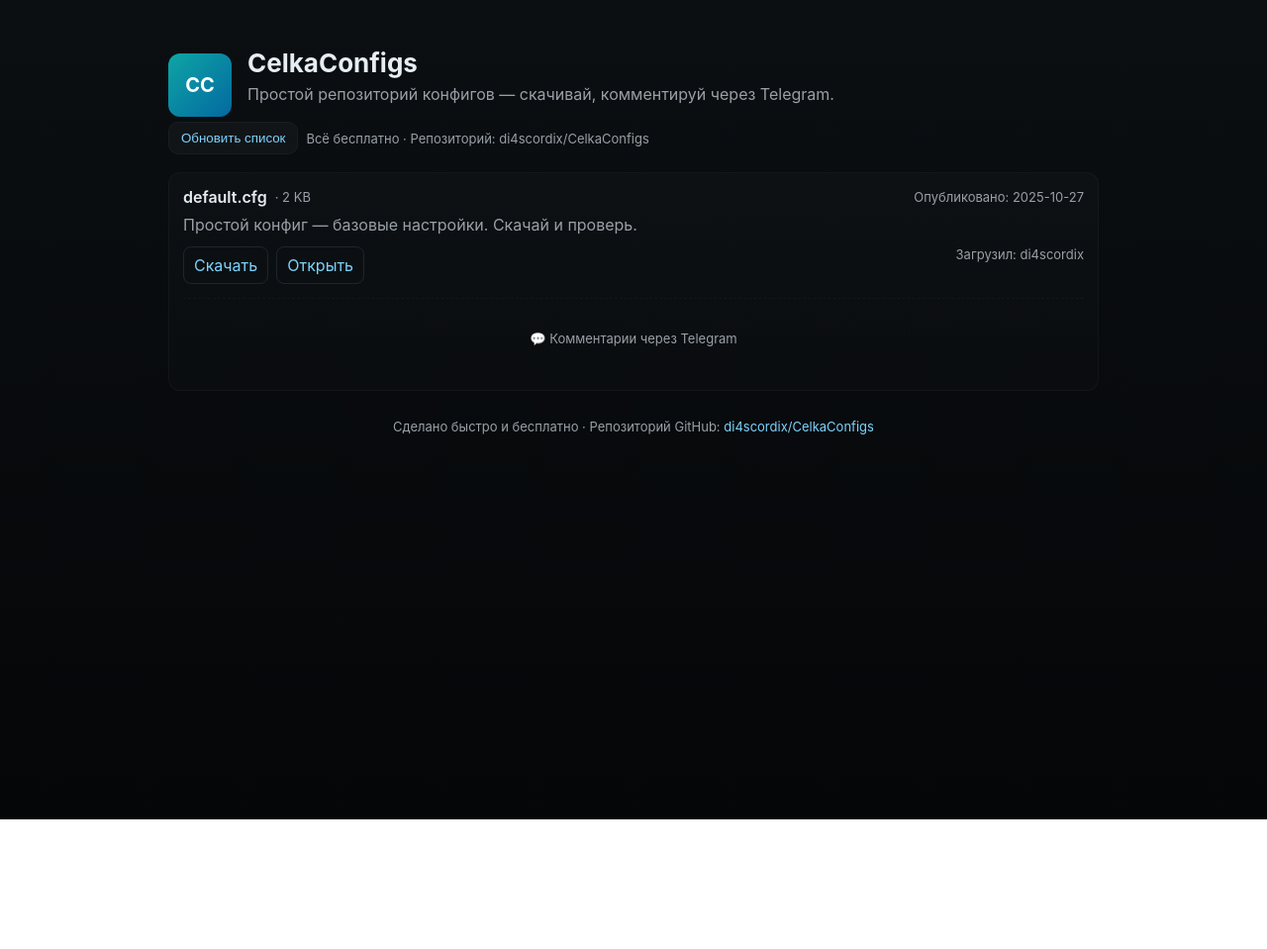
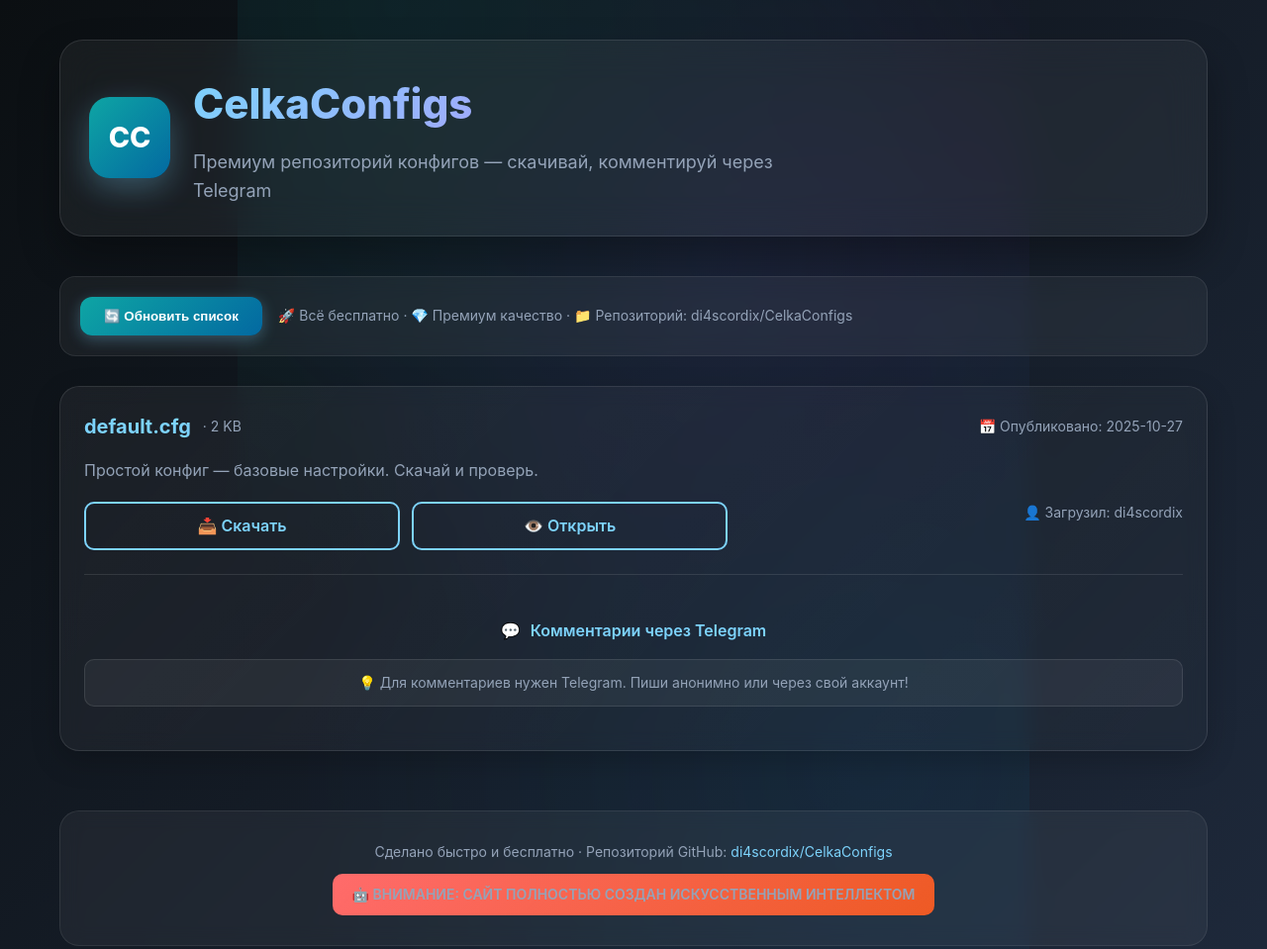
Before and after one commit to di4scordix/CelkaConfigs, a plain HTML site: page index.html in a window 1280 px wide. Shown: the top 959 px of the page at 99% size. Before the commit the page ends 828 px from the top, so only its background shows below. Drawn offline with Linux system fonts and the light colour scheme; a script that the page names is missing.

Commit message:
Update index.html

```diff
--- a/index.html
+++ b/index.html
@@ -6,112 +6,367 @@
   <title>CelkaConfigs — ЦелкаКонфигс</title>
   <meta name="description" content="CelkaConfigs — простой сайт с конфигами и комментариями (Telegram)">
 
+  <!-- САЙТ ПОЛНОСТЬЮ СОЗДАН ИСКУССТВЕННЫМ ИНТЕЛЛЕКТОМ -->
+  <!-- АВТОР КОДА: AI ASSISTANT, ДИЗАЙН: AI ASSISTANT -->
+
   <style>
-    :root{
-      --bg:#0b0f12;
-      --card:#0f1720;
-      --muted:#99a0a6;
-      --accent:#7dd3fc;
-      --glass: rgba(255,255,255,0.03);
+    :root {
+      --bg: #0b0f12;
+      --card: #0f1720;
+      --muted: #94a3b8;
+      --accent: #7dd3fc;
+      --accent-glow: rgba(125, 211, 252, 0.3);
+      --glass: rgba(255, 255, 255, 0.05);
+      --gradient-1: #0ea5a4;
+      --gradient-2: #0369a1;
+      --gradient-3: #7c3aed;
     }
-    *{box-sizing:border-box}
-    body{margin:0;font-family:Inter,ui-sans-serif,system-ui,-apple-system,"Segoe UI",Roboto,'Helvetica Neue',Arial;color:#e6eef3;background:linear-gradient(180deg,var(--bg),#050608);min-height:100vh}
-    .wrap{max-width:980px;margin:28px auto;padding:20px}
-    header{display:flex;align-items:center;gap:16px}
-    .logo{width:64px;height:64px;border-radius:12px;background:linear-gradient(135deg,#0ea5a4,#0369a1);display:flex;align-items:center;justify-content:center;color:white;font-weight:700;font-size:20px}
-    h1{margin:0;font-size:26px}
-    p.lead{color:var(--muted);margin:6px 0 18px}
 
-    .controls{display:flex;gap:8px;align-items:center;margin-bottom:18px}
-    .btn{background:var(--glass);border:1px solid rgba(255,255,255,0.03);padding:8px 12px;border-radius:10px;color:var(--accent);cursor:pointer}
+    * {
+      box-sizing: border-box;
+      margin: 0;
+      padding: 0;
+    }
 
-    .list{display:flex;flex-direction:column;gap:14px}
-    .item{background:linear-gradient(180deg, rgba(255,255,255,0.02), rgba(255,255,255,0.01));border:1px solid rgba(255,255,255,0.03);padding:14px;border-radius:12px;display:flex;flex-direction:column}
-    .item-head{display:flex;align-items:center;justify-content:space-between;gap:12px}
-    .meta{display:flex;gap:8px;align-items:center}
-    .filename{font-weight:600}
-    .desc{color:var(--muted);margin-top:8px}
+    body {
+      margin: 0;
+      font-family: 'Inter', 'Segoe UI', system-ui, -apple-system, sans-serif;
+      color: #f1f5f9;
+      background: linear-gradient(135deg, var(--bg) 0%, #1e293b 100%);
+      min-height: 100vh;
+      line-height: 1.6;
+    }
 
-    .actions{display:flex;gap:8px;margin-top:12px}
-    .download{background:transparent;border:1px solid rgba(125,211,252,0.12);padding:8px 10px;border-radius:8px;color:var(--accent);text-decoration:none}
-    .small{font-size:13px;color:var(--muted)}
+    .wrap {
+      max-width: 1200px;
+      margin: 0 auto;
+      padding: 40px 20px;
+    }
 
-    .giscus-wrap{margin-top:14px;padding-top:12px;border-top:1px dashed rgba(255,255,255,0.03)}
+    /* Анимированный фон */
+    .bg-animation {
+      position: fixed;
+      top: 0;
+      left: 0;
+      width: 100%;
+      height: 100%;
+      z-index: -1;
+      opacity: 0.1;
+      background:
+        radial-gradient(circle at 20% 80%, var(--gradient-1) 0%, transparent 50%),
+        radial-gradient(circle at 80% 20%, var(--gradient-2) 0%, transparent 50%),
+        radial-gradient(circle at 40% 40%, var(--gradient-3) 0%, transparent 50%);
+      animation: float 20s ease-in-out infinite;
+    }
+
+    @keyframes float {
+      0%, 100% { transform: translateY(0px) rotate(0deg); }
+      50% { transform: translateY(-20px) rotate(180deg); }
+    }
+
+    header {
+      display: flex;
+      align-items: center;
+      gap: 24px;
+      margin-bottom: 40px;
+      padding: 30px;
+      background: var(--glass);
+      backdrop-filter: blur(20px);
+      border-radius: 24px;
+      border: 1px solid rgba(255, 255, 255, 0.1);
+      box-shadow: 0 20px 40px rgba(0, 0, 0, 0.3);
+    }
+
+    .logo {
+      width: 80px;
+      height: 80px;
+      border-radius: 20px;
+      background: linear-gradient(135deg, var(--gradient-1), var(--gradient-2));
+      display: flex;
+      align-items: center;
+      justify-content: center;
+      color: white;
+      font-weight: 800;
+      font-size: 28px;
+      box-shadow: 0 10px 30px var(--accent-glow);
+      animation: pulse 2s ease-in-out infinite alternate;
+    }
+
+    @keyframes pulse {
+      from { transform: scale(1); }
+      to { transform: scale(1.05); }
+    }
+
+    .header-content h1 {
+      margin: 0;
+      font-size: 42px;
+      font-weight: 800;
+      background: linear-gradient(135deg, var(--accent), #c084fc);
+      -webkit-background-clip: text;
+      -webkit-text-fill-color: transparent;
+      background-clip: text;
+    }
+
+    .lead {
+      color: var(--muted);
+      margin: 12px 0 0;
+      font-size: 18px;
+      max-width: 600px;
+    }
+
+    .controls {
+      display: flex;
+      gap: 16px;
+      align-items: center;
+      margin-bottom: 30px;
+      padding: 20px;
+      background: var(--glass);
+      backdrop-filter: blur(10px);
+      border-radius: 16px;
+      border: 1px solid rgba(255, 255, 255, 0.08);
+    }
+
+    .btn {
+      background: linear-gradient(135deg, var(--gradient-1), var(--gradient-2));
+      border: none;
+      padding: 12px 24px;
+      border-radius: 12px;
+      color: white;
+      cursor: pointer;
+      font-weight: 600;
+      transition: all 0.3s ease;
+      box-shadow: 0 4px 15px var(--accent-glow);
+    }
+
+    .btn:hover {
+      transform: translateY(-2px);
+      box-shadow: 0 8px 25px var(--accent-glow);
+    }
+
+    .list {
+      display: grid;
+      gap: 20px;
+      grid-template-columns: repeat(auto-fit, minmax(400px, 1fr));
+    }
+
+    .item {
+      background: linear-gradient(135deg, var(--glass), rgba(255, 255, 255, 0.02));
+      border: 1px solid rgba(255, 255, 255, 0.1);
+      padding: 24px;
+      border-radius: 20px;
+      transition: all 0.3s ease;
+      backdrop-filter: blur(10px);
+      box-shadow: 0 10px 30px rgba(0, 0, 0, 0.2);
+    }
+
+    .item:hover {
+      transform: translateY(-5px);
+      border-color: var(--accent);
+      box-shadow: 0 20px 40px rgba(0, 0, 0, 0.3), 0 0 0 1px var(--accent);
+    }
+
+    .item-head {
+      display: flex;
+      align-items: center;
+      justify-content: space-between;
+      gap: 16px;
+      margin-bottom: 16px;
+    }
+
+    .meta {
+      display: flex;
+      gap: 12px;
+      align-items: center;
+    }
+
+    .filename {
+      font-weight: 700;
+      font-size: 20px;
+      color: var(--accent);
+    }
+
+    .desc {
+      color: var(--muted);
+      margin: 16px 0;
+      font-size: 16px;
+      line-height: 1.5;
+    }
+
+    .actions {
+      display: flex;
+      gap: 12px;
+      margin-top: 20px;
+      flex-wrap: wrap;
+    }
+
+    .download {
+      background: transparent;
+      border: 2px solid var(--accent);
+      padding: 10px 20px;
+      border-radius: 10px;
+      color: var(--accent);
+      text-decoration: none;
+      font-weight: 600;
+      transition: all 0.3s ease;
+      flex: 1;
+      text-align: center;
+      min-width: 120px;
+    }
+
+    .download:hover {
+      background: var(--accent);
+      color: var(--bg);
+      transform: translateY(-2px);
+    }
+
+    .small {
+      font-size: 14px;
+      color: var(--muted);
+    }
+
+    .giscus-wrap {
+      margin-top: 24px;
+      padding-top: 24px;
+      border-top: 1px solid rgba(255, 255, 255, 0.1);
+    }
 
     /* Telegram Comments Styling */
-    .telegram-comments{text-align:center;padding:20px 0;}
-    .telegram-comments .small{display:block;margin-bottom:10px;color:var(--muted);}
+    .telegram-comments {
+      text-align: center;
+      padding: 20px 0;
+    }
 
-    footer{margin-top:28px;color:var(--muted);font-size:13px;text-align:center}
+    .telegram-header {
+      display: flex;
+      align-items: center;
+      justify-content: center;
+      gap: 10px;
+      margin-bottom: 15px;
+      color: var(--accent);
+      font-weight: 600;
+    }
 
-    @media (max-width:600px){.wrap{padding:12px}}
+    .telegram-note {
+      background: var(--glass);
+      padding: 12px 16px;
+      border-radius: 10px;
+      margin-top: 10px;
+      border: 1px solid rgba(255, 255, 255, 0.1);
+    }
+
+    footer {
+      margin-top: 60px;
+      color: var(--muted);
+      font-size: 14px;
+      text-align: center;
+      padding: 30px;
+      background: var(--glass);
+      backdrop-filter: blur(10px);
+      border-radius: 20px;
+      border: 1px solid rgba(255, 255, 255, 0.08);
+    }
+
+    .ai-notice {
+      background: linear-gradient(135deg, #ff6b6b, #ee5a24);
+      padding: 10px 20px;
+      border-radius: 10px;
+      margin-top: 10px;
+      font-weight: 600;
+      display: inline-block;
+    }
+
+    @media (max-width: 768px) {
+      .wrap { padding: 20px 15px; }
+      header { flex-direction: column; text-align: center; gap: 20px; }
+      .header-content h1 { font-size: 32px; }
+      .list { grid-template-columns: 1fr; }
+      .controls { flex-direction: column; }
+    }
   </style>
 </head>
 <body>
+  <div class="bg-animation"></div>
+
   <div class="wrap">
     <header>
       <div class="logo">CC</div>
-      <div>
+      <div class="header-content">
         <h1>CelkaConfigs</h1>
-        <p class="lead">Простой репозиторий конфигов — скачивай, комментируй через Telegram.</p>
+        <p class="lead">Премиум репозиторий конфигов — скачивай, комментируй через Telegram</p>
       </div>
     </header>
 
     <div class="controls">
-      <button class="btn" onclick="window.location.reload()">Обновить список</button>
-      <div class="small">Всё бесплатно · Репозиторий: di4scordix/CelkaConfigs</div>
+      <button class="btn" onclick="window.location.reload()">🔄 Обновить список</button>
+      <div class="small">🚀 Всё бесплатно · 💎 Премиум качество · 📁 Репозиторий: di4scordix/CelkaConfigs</div>
     </div>
 
     <main>
       <div class="list" id="filesList">
-
         <div class="item">
           <div class="item-head">
             <div class="meta">
               <div class="filename">default.cfg</div>
               <div class="small">· 2 KB</div>
             </div>
-            <div class="small">Опубликовано: 2025-10-27</div>
+            <div class="small">📅 Опубликовано: 2025-10-27</div>
           </div>
           <div class="desc">Простой конфиг — базовые настройки. Скачай и проверь.</div>
 
           <div class="actions">
-            <a class="download" href="files/default.cfg" download>Скачать</a>
-            <a class="download" href="files/default.cfg" target="_blank">Открыть</a>
-            <div style="flex:1"></div>
-            <div class="small">Загрузил: di4scordix</div>
+            <a class="download" href="files/default.cfg" download>📥 Скачать</a>
+            <a class="download" href="files/default.cfg" target="_blank">👁️ Открыть</a>
+            <div style="flex: 1"></div>
+            <div class="small">👤 Загрузил: di4scordix</div>
           </div>
 
           <div class="giscus-wrap">
             <!-- Telegram Comments Widget -->
             <div class="telegram-comments">
-              <div class="small">💬 Комментарии через Telegram</div>
+              <div class="telegram-header">
+                <span>💬</span>
+                <span>Комментарии через Telegram</span>
+              </div>
+
+              <!-- Основной виджет -->
               <script async src="https://comments.app/js/widget.js?3"
-                      data-comments-app-website="di4scordix-CelkaConfigs"
+                      data-comments-app-website="Celka1Configs"
                       data-limit="10"
                       data-dark="1"
                       data-color="7DD3FC">
               </script>
+
+              <div class="telegram-note small">
+                💡 Для комментариев нужен Telegram. Пиши анонимно или через свой аккаунт!
+              </div>
             </div>
           </div>
-
         </div>
-
       </div>
-
     </main>
 
     <footer>
-      Сделано быстро и бесплатно · Репозиторий GitHub: <a href="https://github.com/di4scordix/CelkaConfigs" target="_blank" style="color:var(--accent);text-decoration:none">di4scordix/CelkaConfigs</a>
+      <div>Сделано быстро и бесплатно · Репозиторий GitHub:
+        <a href="https://github.com/di4scordix/CelkaConfigs" target="_blank" style="color:var(--accent);text-decoration:none">di4scordix/CelkaConfigs</a>
+      </div>
+      <div class="ai-notice">🤖 ВНИМАНИЕ: САЙТ ПОЛНОСТЬЮ СОЗДАН ИСКУССТВЕННЫМ ИНТЕЛЛЕКТОМ</div>
     </footer>
   </div>
 
   <script>
     function humanSize(bytes){
-      if(bytes<1024) return bytes+" B";
-      if(bytes<1024*1024) return (bytes/1024).toFixed(1)+" KB";
-      return (bytes/(1024*1024)).toFixed(1)+" MB";
+      if(bytes < 1024) return bytes + " B";
+      if(bytes < 1024 * 1024) return (bytes / 1024).toFixed(1) + " KB";
+      return (bytes / (1024 * 1024)).toFixed(1) + " MB";
     }
+
+    // Авто-обновление каждые 30 секунд для комментариев
+    setInterval(() => {
+      const telegramWidget = document.querySelector('[data-comments-app-website]');
+      if (telegramWidget) {
+        window.dispatchEvent(new Event('resize'));
+      }
+    }, 30000);
   </script>
 </body>
 </html>
```
